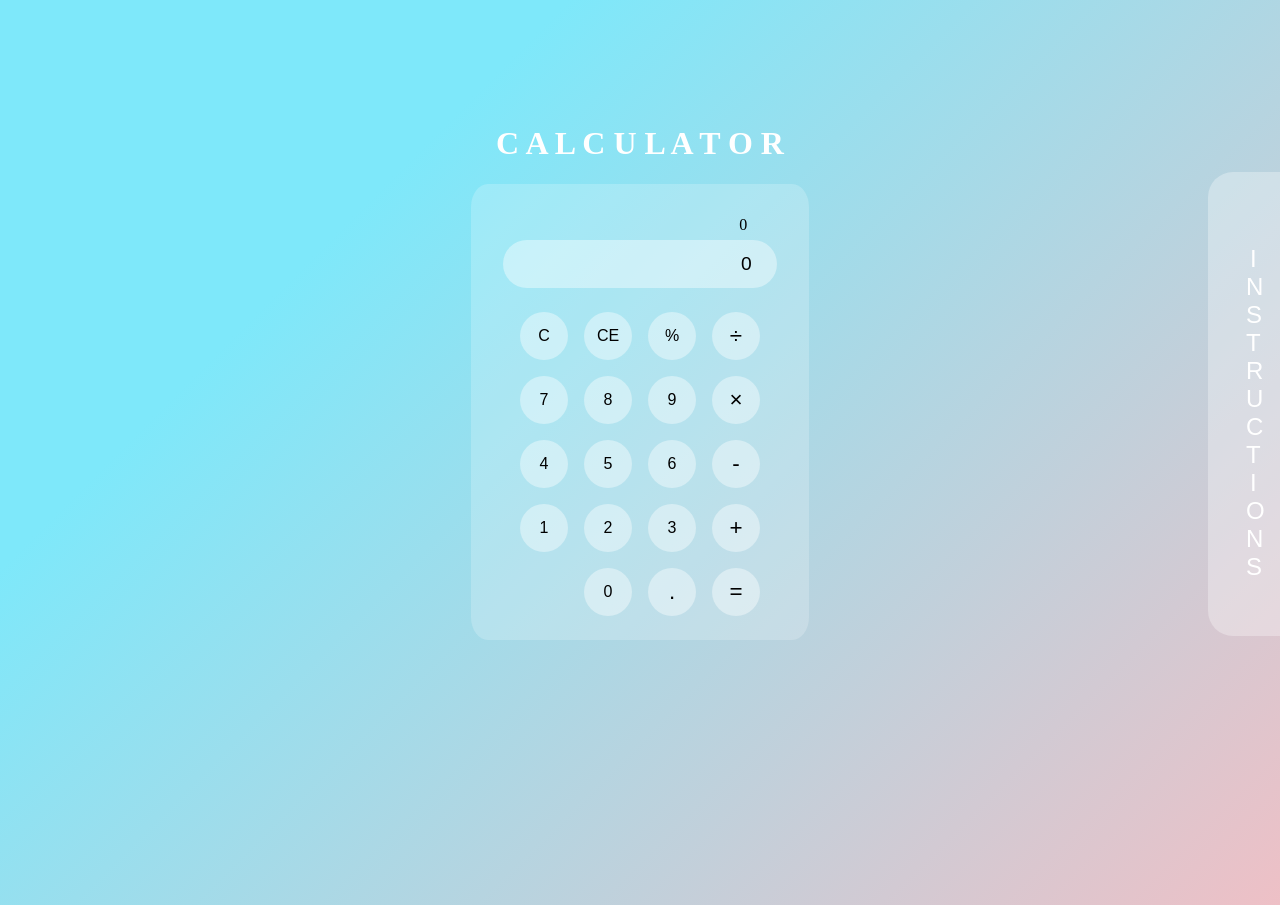
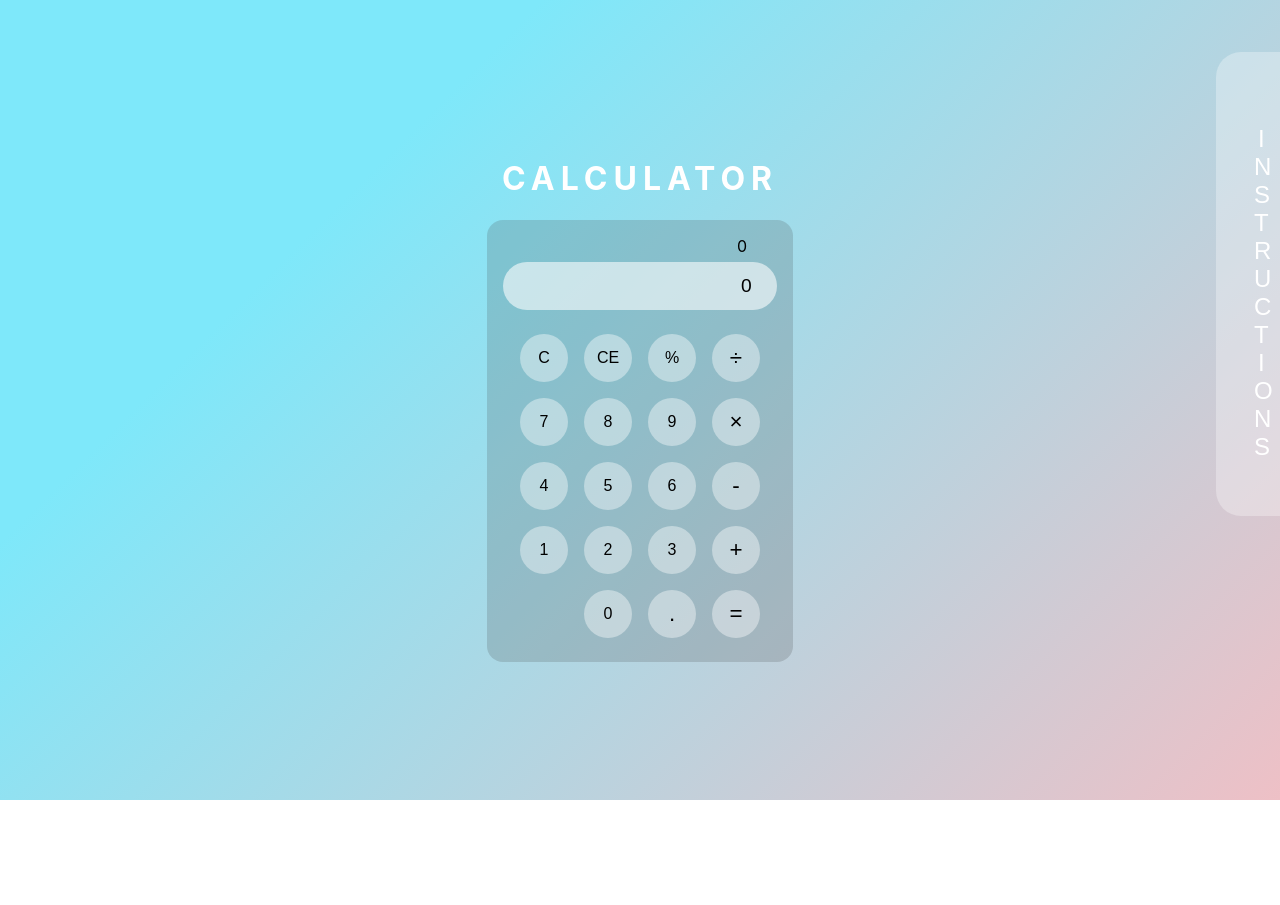
Before and after one commit to manav351/calculator, a plain HTML site: page index.html in a window 1280 px wide. Shown: the top 905 px of the page. After the commit the page ends 800 px from the top, so only its background shows below. Drawn offline with Linux system fonts and the light colour scheme.

Commit message:
fixes calculator going down

```diff
--- a/index.html
+++ b/index.html
@@ -12,7 +12,7 @@
 
 <body>
     <div id="mainHeading" class="mainHeading">
-        <h1>C A L C U L A T O R</h1>
+        <h1>calculator</h1>
     </div>
     <div id="mainContainer" class="mainContainer">
         <div class='row'>
--- a/style.css
+++ b/style.css
@@ -1,27 +1,29 @@
+html,body{
+    width: 100%;
+    height: 100%;
+    overflow: hidden;
+    margin: 0;
+}
 body{
-    background-color: #eec0c6;
     background-image: linear-gradient(315deg, #eec0c6 0%, #7ee8fa 74%);
-    min-height: 97.1vh;
     display: flex;
-    /* justify-content: center; */
+    justify-content: center;
     align-items: center;
     flex-direction: column;
-    position: relative;
-    overflow: hidden;
-    margin-top: 15vh;
+    font-family: -apple-system, BlinkMacSystemFont, 'Segoe UI', Roboto, Oxygen, Ubuntu, Cantarell, 'Open Sans', 'Helvetica Neue', sans-serif;
 }
 .mainHeading{
     color: white;
-    margin-top: -1em;;
+    letter-spacing: 6px;
+    text-transform: uppercase;
 }
 .mainContainer{
-    background-color: rgba(255, 255, 255, 0.2);
-    /* display: flex; */
-    padding: 2rem 2rem 1rem 2rem;
-    border-radius: 5%;
+    background-color: #3b3b3b30;
+    padding: 1em;
+    border-radius: 16px;
 }
-.mainContainer input{
-    background-color: rgba(256,256,256,0.4);
+#inputField{
+    background-color: #ffffff94;
     box-sizing: border-box;
     border-radius: 2rem;
     padding-right: 1.6rem;
```
